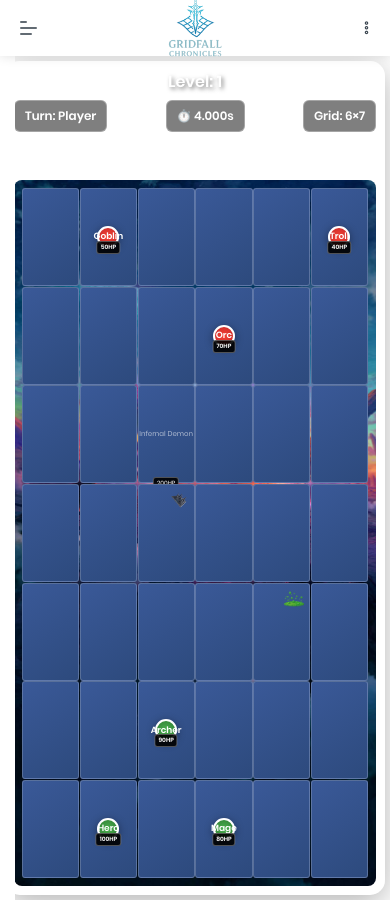
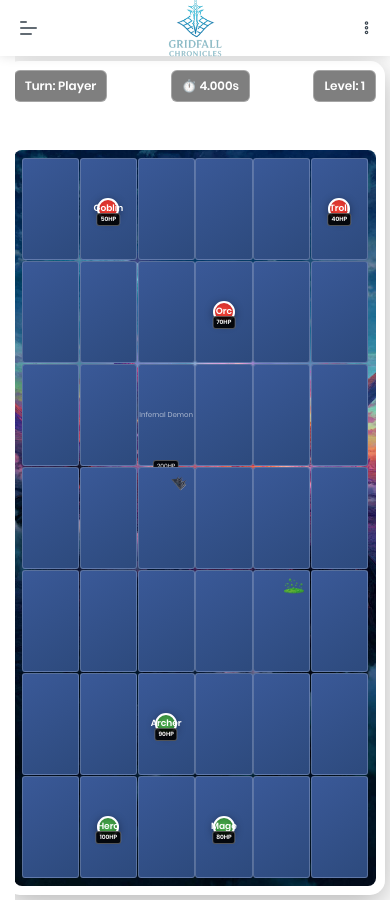
Before and after one commit to joelwebb/gridfall_chapter_1, a Flask app: page /mobile_game in a window 390 px wide. Run offline with Flask 3, Linux system fonts and the light colour scheme; some libraries are stand-ins or nearby versions.

Commit message:
Assistant checkpoint: Move level text to status bar, remove duplicate
Assistant generated file changes:
- templates/mobile_game.html: Move level text to replace grid text in status bar, Remove duplicate level text from card title

---

User prompt:

In the html page can you move the level text into
 The box where it says grid 6x7

Replit-Commit-Author: Assistant
Replit-Commit-Session-Id: bace0b1e-704f-4094-83d4-4d0d6cd27603

```diff
--- a/templates/mobile_game.html
+++ b/templates/mobile_game.html
@@ -273,12 +273,10 @@
         <div class="mobile-game-container">
             <!-- Single Game Card -->
             <div class="mobile-card">
-                <div class="mobile-card-title">Level: 1</div>
-
                 <div class="game-info">
                     <div class="status-text">Turn: Player</div>
                     <div class="status-text" id="timer-display">⏱️ 4.000s</div>
-                    <div class="status-text">Grid: 6×7</div>
+                    <div class="status-text" id="level-display">Level: 1</div>
                 </div>
 
                 <div class="mobile-controls">
```
